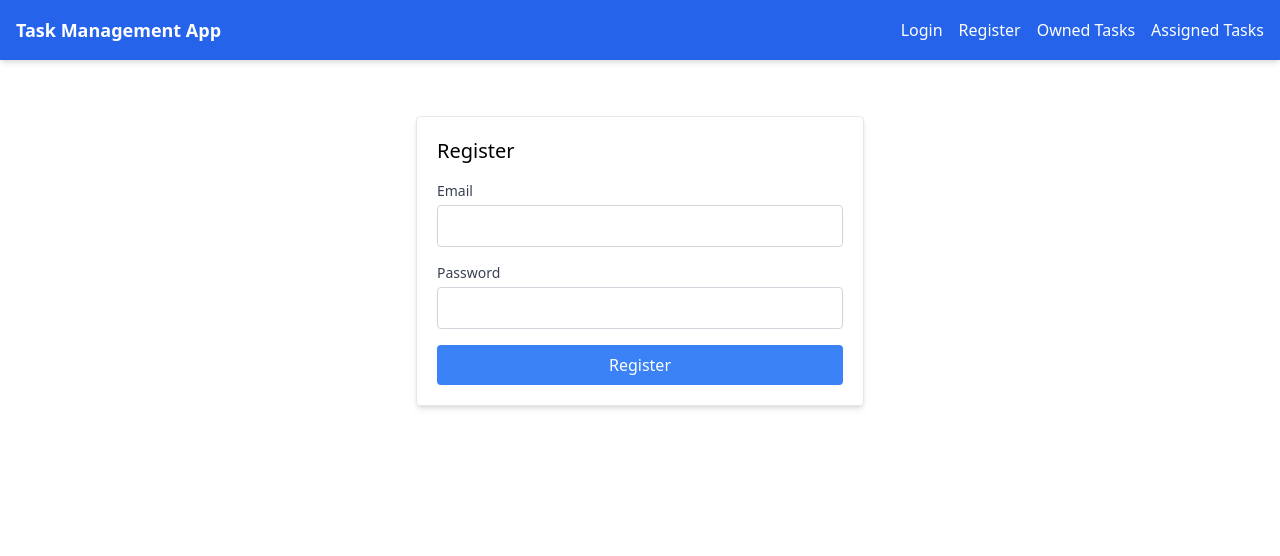
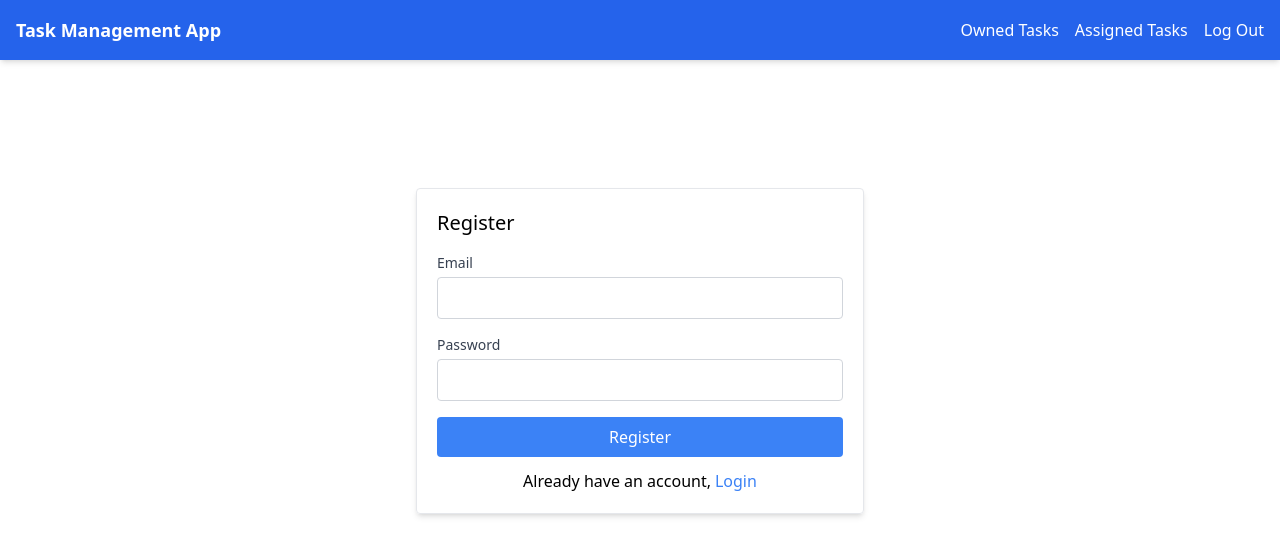
Before and after one commit to mahmoud2391997/Todo-web-app, a React (Vite) app: page /register in a window 1280 px wide. Shown: the top 556 px of the page. Built offline with nearby package versions, Linux system fonts and the light colour scheme; sample sign-in values are in the browser's storage.

Commit message:
handling authentication and autherization

```diff
--- a/src/App.jsx
+++ b/src/App.jsx
@@ -1,26 +1,32 @@
-// src/App.js
-import React from "react";
-import { BrowserRouter as Router, Route, Routes } from "react-router-dom";
-import NavBar from "./components/Navbar";
+import {
+  BrowserRouter as Router,
+  Routes,
+  Route,
+  Navigate,
+} from "react-router-dom";
+import loadStorage from "./helpers/checkToken";
+import Navbar from "./components/Navbar";
 import Login from "./pages/Login";
 import Register from "./pages/Register";
-// import OwnedTasks from "./pages/OwnedTasks";
-// import AssignedTasks from "./pages/AssignedTasks";
 import KanbanBoard from "./pages/KanbanBoard";
-
-const App = () => {
+function App() {
   return (
     <Router>
-      <NavBar />
-      <div className="p-4">
-        <Routes>
-          <Route path="/login" element={<Login />} />
-          <Route path="/register" element={<Register />} />
-          <Route path="/owned-tasks" element={<KanbanBoard />} />
-        </Routes>
-      </div>
+      {loadStorage() && <Navbar />}
+      <Routes>
+        <Route
+          path="/login"
+          element={!loadStorage() ? <Login /> : <Navigate to="/board" />}
+        />
+        <Route path="/register" element={<Register />} />
+        <Route
+          path="/board"
+          element={loadStorage() ? <KanbanBoard /> : <Navigate to="/login" />}
+        />
+        <Route path="*" element={<Navigate to="/login" />} />
+      </Routes>
     </Router>
   );
-};
+}
 
 export default App;
--- a/src/apis/loginRequest.jsx
+++ b/src/apis/loginRequest.jsx
@@ -1,13 +1,21 @@
 import axios from "axios";
 
-export default function login(data, navigate) {
+export default function login(data, navigate, setAuthError) {
   axios
     .post("https://task-manage-app.glitch.me/auth/login", data)
     .then((response) => {
       if (response.data.success) {
         sessionStorage.setItem("token", response.data.token);
         // navigate("/", { replace: true });
-        navigate("/owned-tasks", { replace: true });
+        location.reload();
+        navigate("/board", { replace: true });
+      }
+    })
+    .catch((error) => {
+      if (error.response && error.response.status === 401) {
+        setAuthError("Unauthorized: Invalid email or password"); // Display unauthorized error
+      } else {
+        setAuthError("Login failed"); // Display a general error message
       }
     });
 }
--- a/src/apis/registerRequest.jsx
+++ b/src/apis/registerRequest.jsx
@@ -1,14 +1,21 @@
 import axios from "axios";
-import { useNavigate } from "react-router-dom";
 
-export default function registerRequest(data, navigate) {
-  axios
-    .post("https://task-manage-app.glitch.me/auth/register", data)
-    .then((response) => {
-      if (response.data.success) {
-        sessionStorage.setItem("token", response.data.token);
-        // navigate("/", { replace: true });
-        navigate("/owned-tasks", { replace: true });
-      }
-    });
+export default async function registerRequest(data, navigate, setAuthError) {
+  try {
+    const response = await axios.post(
+      "https://task-manage-app.glitch.me/auth/register",
+      data
+    );
+    if (response.data.success) {
+      sessionStorage.setItem("token", response.data.token);
+      // navigate("/", { replace: true });
+      navigate("/board", { replace: true });
+    }
+  } catch (error) {
+    if (error.response && error.response.status === 401) {
+      setAuthError("Unauthorized: Email Already In Use!"); // Display unauthorized error
+    } else {
+      setAuthError("Regisration failed"); // Display a general error message
+    }
+  }
 }
--- a/src/components/Navbar.jsx
+++ b/src/components/Navbar.jsx
@@ -1,8 +1,16 @@
 // src/components/NavBar.js
-import React from "react";
-import { NavLink } from "react-router-dom";
+import React, { useEffect, useState } from "react";
+import { NavLink, useNavigate } from "react-router-dom";
 
 const NavBar = () => {
+  const navigate = useNavigate();
+  const handleLogout = () => {
+    sessionStorage.removeItem("token");
+    location.reload();
+
+    navigate("/login", { replace: true });
+  };
+
   return (
     <nav className="bg-blue-600 text-white p-4 shadow-md flex justify-between items-center">
       {/* Logo */}
@@ -10,17 +18,20 @@ const NavBar = () => {
 
       {/* Nav Links */}
       <div className="flex gap-4">
-        <NavLink to="/login" className="hover:text-gray-300">
-          Login
-        </NavLink>
-        <NavLink to="/register" className="hover:text-gray-300">
-          Register
-        </NavLink>
         <NavLink to="/owned-tasks" className="hover:text-gray-300">
           Owned Tasks
         </NavLink>
         <NavLink to="/assigned-tasks" className="hover:text-gray-300">
           Assigned Tasks
+        </NavLink>
+        <NavLink
+          to="/login"
+          className="hover:text-gray-300"
+          onClick={() => {
+            handleLogout();
+          }}
+        >
+          Log Out
         </NavLink>
       </div>
     </nav>
--- /dev/null
+++ b/src/helpers/checkToken.js
@@ -0,0 +1,3 @@
+export default function loadStorage() {
+  return sessionStorage.getItem("token");
+}
--- a/src/pages/Login.jsx
+++ b/src/pages/Login.jsx
@@ -1,4 +1,4 @@
-import React from "react";
+import React, { useState } from "react";
 import { useForm } from "react-hook-form";
 import { yupResolver } from "@hookform/resolvers/yup";
 import * as Yup from "yup";
@@ -13,6 +13,8 @@ export const loginSchema = Yup.object().shape({
 });
 
 const LoginForm = () => {
+  const [authError, setAuthError] = useState(null); // State to store error messages
+
   const navigate = useNavigate();
 
   const {
@@ -25,15 +27,16 @@ const LoginForm = () => {
 
   const onSubmit = (data) => {
     console.log(data);
-    login(data, navigate);
+    login(data, navigate, setAuthError);
   };
 
   return (
     <form
       onSubmit={handleSubmit(onSubmit)}
-      className="max-w-md mx-auto mt-10 p-5 border rounded shadow-md"
+      className="max-w-md mx-auto mt-[10%] p-5 border rounded shadow-md"
     >
       <h2 className="text-xl mb-4">Login</h2>
+      {authError && <p className="text-red-500 text-sm mb-4">{authError}</p>}
       <div className="mb-4">
         <label className="block text-sm font-medium text-gray-700">Email</label>
         <input
@@ -68,6 +71,14 @@ const LoginForm = () => {
       >
         Login
       </button>
+      <div className="mt-3 ">
+        <p className="text-center">
+          Don't have an account,
+          <a className="text-blue-500 ml-1 cursor-pointer" href="/register">
+            Sign Up
+          </a>
+        </p>
+      </div>
     </form>
   );
 };
--- a/src/pages/Register.jsx
+++ b/src/pages/Register.jsx
@@ -1,4 +1,4 @@
-import React from "react";
+import React, { useState } from "react";
 import { useForm } from "react-hook-form";
 import { yupResolver } from "@hookform/resolvers/yup";
 import * as Yup from "yup";
@@ -12,6 +12,8 @@ export const registerSchema = Yup.object().shape({
 });
 
 const RegisterForm = () => {
+  const [authError, setAuthError] = useState(null); // State to store error messages
+
   const navigate = useNavigate();
 
   const {
@@ -24,16 +26,16 @@ const RegisterForm = () => {
 
   const onSubmit = (data) => {
     console.log(data);
-    registerRequest(data, navigate);
+    registerRequest(data, navigate, setAuthError);
   };
 
   return (
     <form
       onSubmit={handleSubmit(onSubmit)}
-      className="max-w-md mx-auto mt-10 p-5 border rounded shadow-md"
+      className="max-w-md mx-auto mt-[10%] p-5 border rounded shadow-md"
     >
       <h2 className="text-xl mb-4">Register</h2>
-
+      {authError && <p className="text-red-500 text-sm mb-4">{authError}</p>}
       <div className="mb-4">
         <label className="block text-sm font-medium text-gray-700">Email</label>
         <input
@@ -68,6 +70,14 @@ const RegisterForm = () => {
       >
         Register
       </button>
+      <div className="mt-3 ">
+        <p className="text-center">
+          Already have an account,
+          <a className="text-blue-500 ml-1 cursor-pointer" href="/login">
+            Login
+          </a>
+        </p>
+      </div>
     </form>
   );
 };
```
